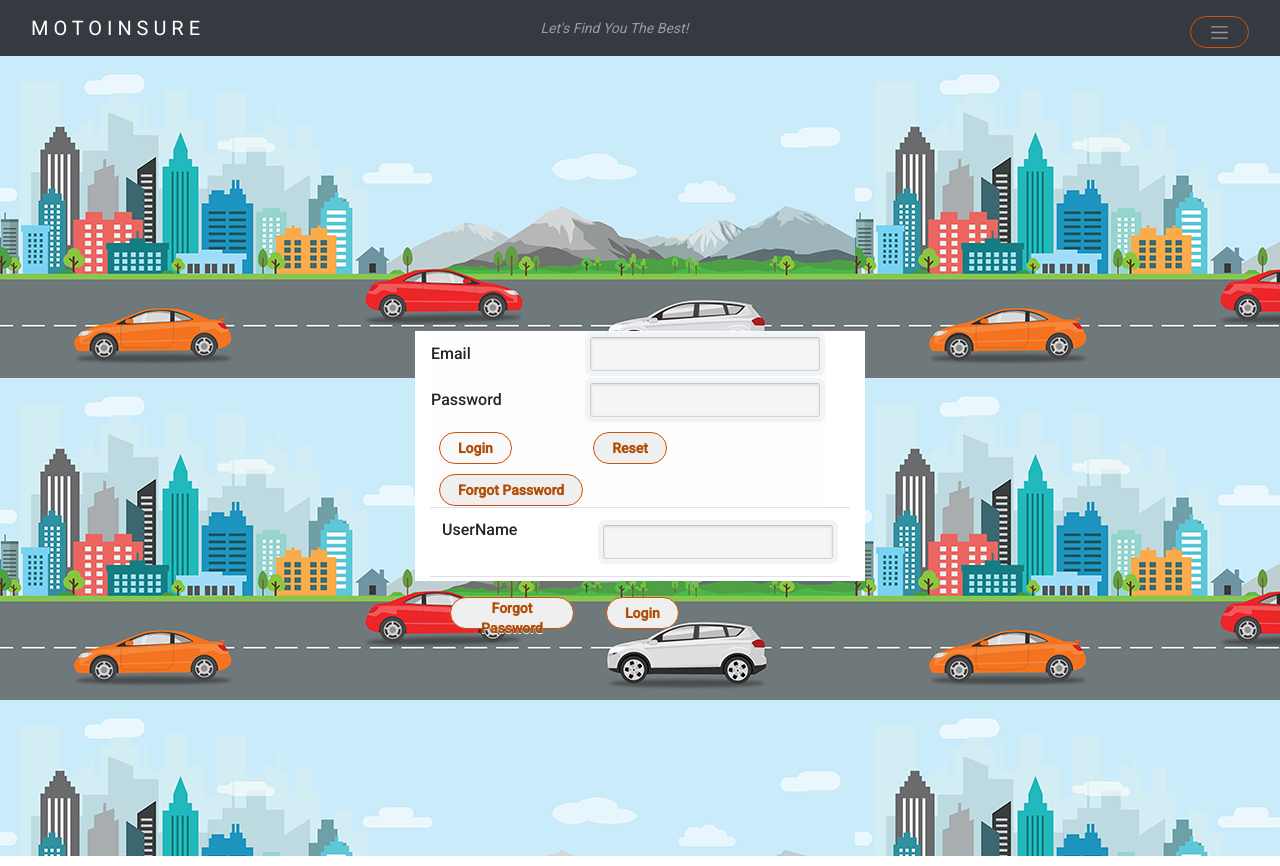
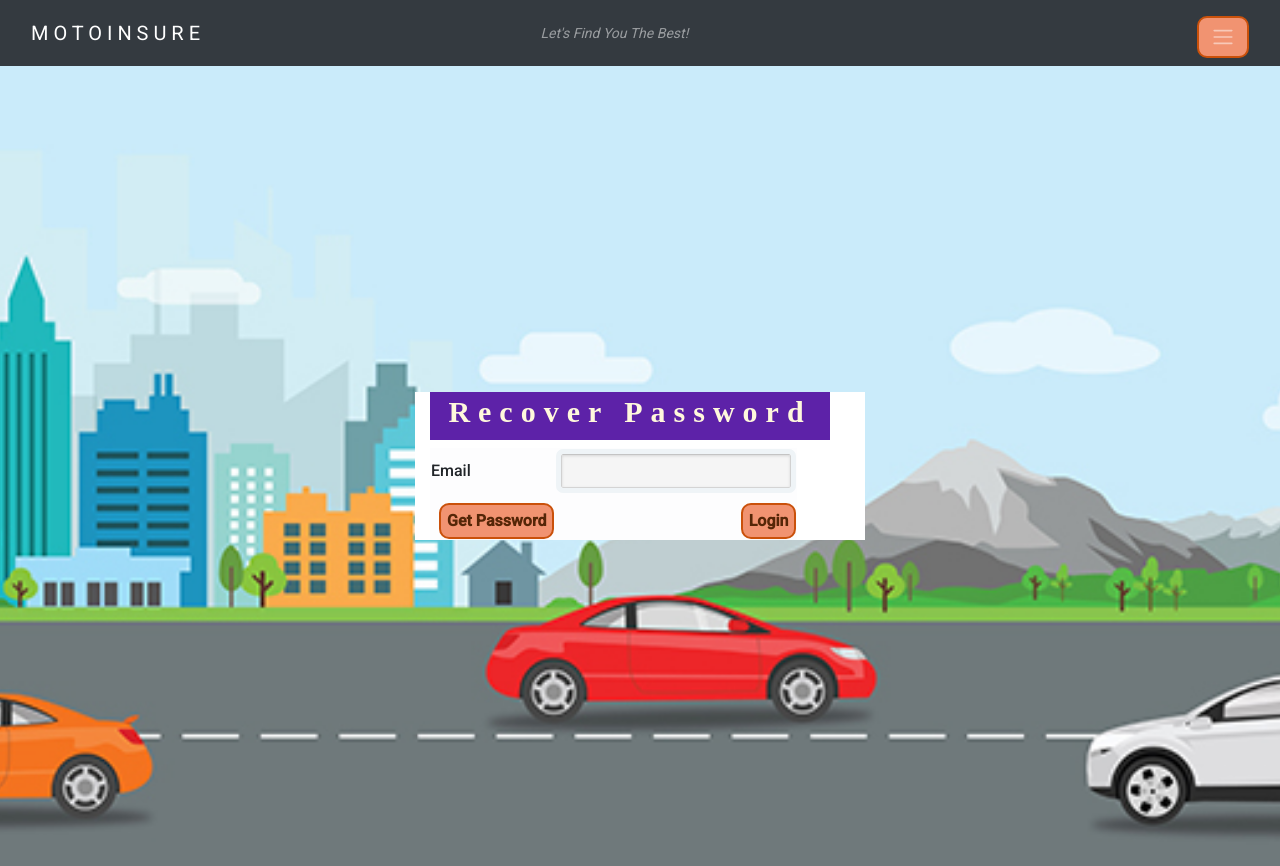
Before and after one commit to MotoInsure/TeamD-FrontEnd, an Angular app in the folder motoInsure-app/: page /login in a window 1280 px wide. Both pictures are taken after a click on the button "Forgot Password". Built offline with nearby package versions, Linux system fonts and the light colour scheme.

Commit message:
get password button fixed

```diff
--- a/motoInsure-app/src/app/login/login.component.css
+++ b/motoInsure-app/src/app/login/login.component.css
@@ -6,10 +6,12 @@ margin: 0;
 font-family: 'poppins',sans-serif;
  }
 .bg{
- background: url(../../assets/image/x.jpg);
+ background: url(../../assets/image/x.jpg) no-repeat center;
     display: flex;
+    width: 100%;
     height: 100vh;
     align-items: center;
+    -webkit-background-size:cover;
  }
  .navbar-text{
   position: absolute;
@@ -19,7 +21,7 @@ font-family: 'poppins',sans-serif;
 }
  .container {
       margin: 50px auto;
-      height: 250px;
+      height: 275px;
       max-height: fit-content;
       max-width: 450px;
       width: 100%;
@@ -27,6 +29,7 @@ font-family: 'poppins',sans-serif;
     }
     .title {
       text-align: center;
+      letter-spacing: 8px;
       width: 400px;
       margin-bottom: 8px;
       padding: 10px 10px 18px;
@@ -34,10 +37,11 @@ font-family: 'poppins',sans-serif;
       font-family:cursive;
       font-size: 30px;
       color:cornsilk;
-      background-color:rgba(45, 5, 78, 0.925);
+      background-color:rgba(80, 17, 161, 0.925);
 
     }
     table{
+        align-self: center;
         font-weight: 500;
         font-size: 16px;
     }
@@ -47,7 +51,7 @@ font-family: 'poppins',sans-serif;
       font-size: 16px;
     }
 
-    input[type=text], input[type=password], input[type=email], input[type=userName] {
+    input[type=text], input[type=password], input[type=email] {
       margin: 5px;
       padding: 0 10px;
       font-size: 16px;
@@ -65,24 +69,25 @@ font-family: 'poppins',sans-serif;
     }
 
     input[type=text]:focus, input[type=password]:focus {
-      border-color: #7dc9e2;
+      border-color: #12b5eb;
       outline-color: #dceefc;
       outline-offset: 0;
     }
 
     button[type=submit],[type=button],[type=reset] {
-      padding: 0 18px;
       margin-top: 8px;
       margin-left: 8px;
+      float:right;
+      overflow: visible;
       height: 30px;
-      font-size: 14px;
+      font-size: 16px;
       font-weight: bold;
-      color:rgb(180, 76, 6);
-      text-shadow: 0 1px #e3f1f1;
+      color:rgb(85, 38, 7);
+      background-color: rgb(241, 147, 113);
       /* background: #f0c2ac; */
-      border: 1px solid;
+      border: 2px solid;
       border-color: #ca510b #ca510b  #ca510b;
-      border-radius: 18px;
+      border-radius: 10px;
       outline: 2;
       -webkit-box-sizing: content-box;
       -moz-box-sizing: content-box;
--- a/motoInsure-app/src/app/login/login.component.html
+++ b/motoInsure-app/src/app/login/login.component.html
@@ -22,8 +22,8 @@
 
     <div class="container">
 
-        <div [hidden]=!disappear class="title"> Login</div>
-    <form (ngSubmit)="loginUser()" #authfrm=ngForm>
+    <form [hidden]=!disappear (ngSubmit)="loginUser()" #authfrm=ngForm>
+        <div  class="title"> Login</div>
         <table class="table-light">
 
             <tr class="table-light">
@@ -57,19 +57,20 @@
         </table>
     </form>
     <form [hidden]=pwd (ngSubmit)="forgotPwd()">
-        <table class="table">
+        <div class="title">Recover Password</div>
+        <table class="table-light">
             <tr>
-                <td>UserName</td>
-                <td><input type="userName" name="userName" [(ngModel)]=userName>
+                <td>Email</td>
+                <td><input type="email" name="userName" [(ngModel)]=login.email>
                     </td>
             </tr>
             <tr>
-                <td><button type="submit" >Forgot Password</button></td>
+                <td><button type="submit" >Get Password</button></td>
                 <td><button type="button" (click)="toggle()">Login</button></td>
             </tr>
         </table>
     </form>
-    <div [hidden] = !loggedIn>
+    <div [hidden]=!loggedIn>
         <input type="text" placeholder="Registration No." name="registrationNo" [(ngModel)]="registrationNo">
         <button type="button" (click)="addVehicle()">Get Insurance</button>
     </div>
--- a/motoInsure-app/src/app/login/login.component.ts
+++ b/motoInsure-app/src/app/login/login.component.ts
@@ -2,7 +2,9 @@ import { Component, OnInit } from '@angular/core';
 import { Router } from '@angular/router';
 import { Observable } from 'rxjs/internal/Observable';
 import { Login } from '../login.model';
+import { MessageService } from '../services/message.service';
 import { UserService } from '../services/user.service';
+import { Sms } from '../sms.model';
 import { User } from '../user.model';
 
 
@@ -13,15 +15,18 @@ import { User } from '../user.model';
 })
 export class LoginComponent implements OnInit {
   login : Login;
+  sms:Sms;
   pwd : boolean= true;
   loggedIn : boolean =false;
   userName : string;
   email : string;
+  user:User;
   registrationNo : string;
   disappear : boolean = this.loggedIn || this.pwd;
 
-  constructor(private service:UserService, private router: Router) {
+  constructor(private service:UserService, private router: Router,private msgservice:MessageService) {
     this.login = new Login();
+    this.sms=new Sms();
   }
 
   ngOnInit(): void {
@@ -53,15 +58,18 @@ export class LoginComponent implements OnInit {
     let password :User;
     //this.service.forgotPassword(this.userName).subscribe(data=>password=data);
     //console.log(password);
-    this.service.forgotPassword(this.userName).then(
+    this.service.forgotPassword(this.login.email).then(
       (result : User)=> {
         password=result;
-        console.log(password.password);
+      // console.log(password.password);
+       let temp=password.password;
+       this.sms.to="+91"+this.user.phoneNo;
+       this.sms.message="You have attempted to recover your password.Your password for Motoinsurance policy is"+temp;
+       this.msgservice.sendSms(this.sms);
       }
     );
 
   }
-
   addVehicle(){
     let user : User;
     user = JSON.parse(localStorage.getItem("user"));
--- a/motoInsure-app/src/app/registration/registration.component.html
+++ b/motoInsure-app/src/app/registration/registration.component.html
@@ -39,7 +39,7 @@
                 </div>
                 <div class="col-md-6 form-group">
                     <label>Phone Number</label>
-                    <input type="number" name="phonenum" [(ngModel)]=user.phoneNo  required maxlength="10" pattern="[0-9]{10,10}"
+                    <input type="text" name="phonenum" [(ngModel)]=user.phoneNo  required maxlength="10" pattern="[0-9]{10,10}"
 
                      placeholder="Enter Your Phone_number" class='form-control' formControlName="Phone_Number">
                      <span *ngIf="RegistrationForm.controls.Phone_Number.dirty && RegistrationForm.controls.Phone_Number.invalid"
@@ -86,7 +86,7 @@
                 </div>
 
 
-                <div class="col-md-6 form-group">
+               <div class="col-md-6 form-group">
                     <label>State</label>
                     <input type="text" name="State" required pattern="[A-Z a-z]{2,}" [(ngModel)]=user.state
                     placeholder="Enter Your State" class='form-control' formControlName="State">
--- a/motoInsure-app/src/app/registration/registration.component.ts
+++ b/motoInsure-app/src/app/registration/registration.component.ts
@@ -24,6 +24,7 @@ export class RegistrationComponent  {
   isCollapsed:boolean=true
   userOtp:string;
   disappear : boolean = false;
+
   RegistrationForm = new FormGroup({
     Username: new FormControl(''),
     Phone_Number: new FormControl(''),
@@ -77,7 +78,7 @@ export class RegistrationComponent  {
       this.otp=this.generateOTP();
       localStorage.setItem('otp',this.otp);
       console.log("Generated: "+this.otp);
-      this.sms.message="OTP "+this.otp;
+      this.sms.message="Your OTP for Motoinsurance policy registraion- "+this.otp;
       this.sms.to="+91"+this.user.phoneNo;
       this.msgservice.sendSms(this.sms);
     }
@@ -94,7 +95,10 @@ export class RegistrationComponent  {
       }
       return OTP;
     }
+
+
   }
+
   //     validate(){
   //    console.log(this.auth.Username + " = " + this.auth.phonenum + " = " + this.auth.EmailId + " = " +
   //    this.auth.State + " = " + this.auth.Password + " = " + this.auth.password)
```
